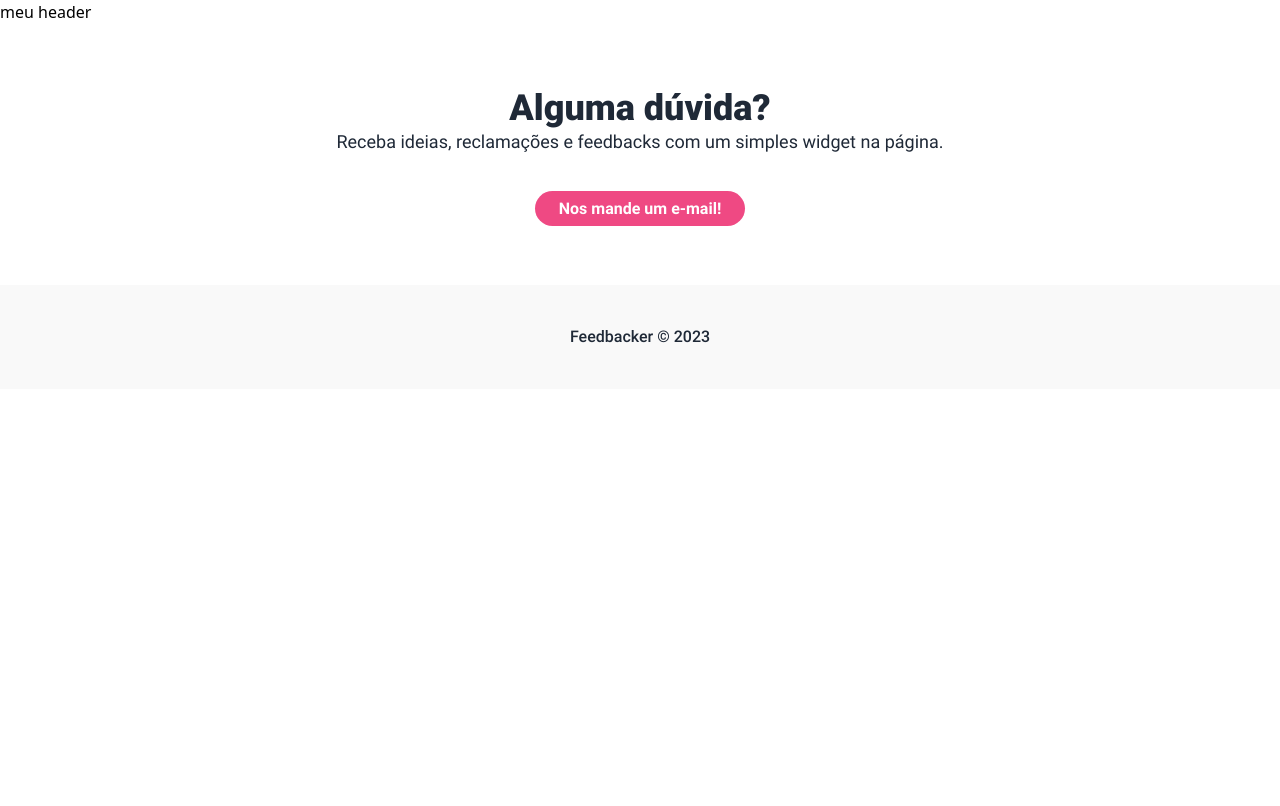
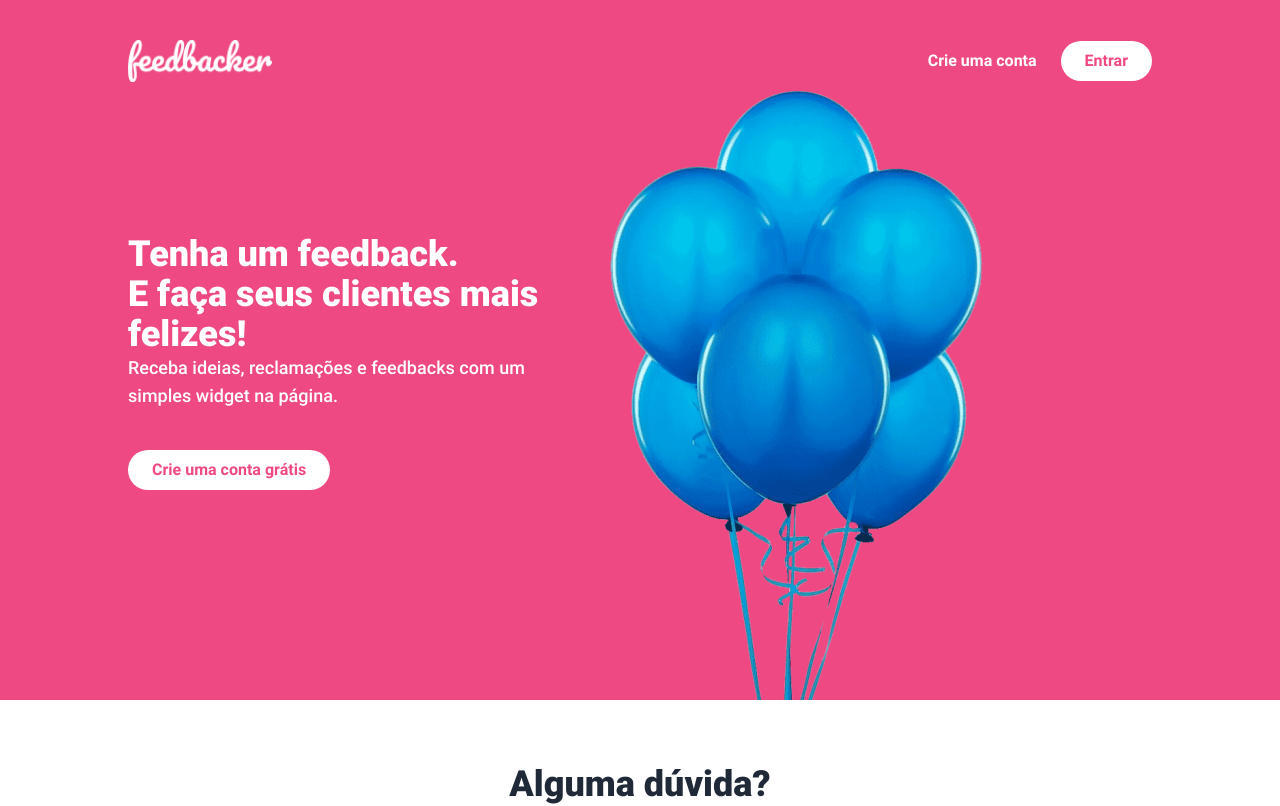
Before and after one commit to rodrigordgfs/Feedbacker-Dashboard, a Vue app: page / in a window 1280 px wide. Shown: the top 806 px of the page. Built offline with nearby package versions, Linux system fonts and the light colour scheme.

Commit message:
Feature: Criado componente hero da Home

```diff
--- a/src/views/Home/components/Hero.vue
+++ b/src/views/Home/components/Hero.vue
@@ -1,10 +1,75 @@
 <template>
-<div>
-    <h1>meu header</h1>
-</div>
+  <header class='header'>
+    <div class='header-group'>
+      <div class='flex items-center justify-between py-10'>
+        <div class='w-28 lg:w-36'>
+          <img
+            class='w-full'
+            src='../../../assets/images/logo.png'
+            alt='logo'
+          />
+        </div>
+
+        <div class='flex'>
+          <button
+            id='header-create-account-button'
+            class='px-6 py-2 font-bold rounded-full text-white focus:outline-none'
+          >
+            Crie uma conta
+          </button>
+          <button
+            id='header-login-button'
+            class='px-6 py-2 font-bold bg-white rounded-full text-brand-main focus:outline-none'
+          >
+            Entrar
+          </button>
+        </div>
+      </div>
+
+      <div class='flex flex-col mt-28'>
+        <h1 class='text-4xl font-black text-white'>
+          Tenha um feedback. <br />
+          E faça seus clientes mais <br class='hidden lg:inline-block' />
+          felizes!
+        </h1>
+        <p class='text-lg font-medium text-white'>
+          Receba ideias, reclamações e feedbacks com um
+          <br class='hidden lg:inline-block' />
+          simples widget na página.
+        </p>
+        <div>
+          <button
+            id='cta-create-account-button'
+            class='px-6 py-2 mt-10 font-bold bg-white rounded-full text-brand-main focus:outline-none'
+          >
+            Crie uma conta grátis
+          </button>
+        </div>
+      </div>
+    </div>
+  </header>
 </template>
 
 <script>
-export default {
+export default {}
+</script>
+
+<style lang='postcss' scoped>
+.header {
+  @apply bg-brand-main w-full flex justify-center;
+  height: 700px;
 }
-</script>
+
+.header-group {
+  @apply flex flex-col w-4/5 max-w-6xl;
+}
+
+@media (min-width: 640px) {
+  .header-group {
+    background-image: url(../../../assets/images/ballons.png);
+    background-size: 628px;
+    background-position: 90% 100%;
+    background-repeat: no-repeat;
+  }
+}
+</style>
```
